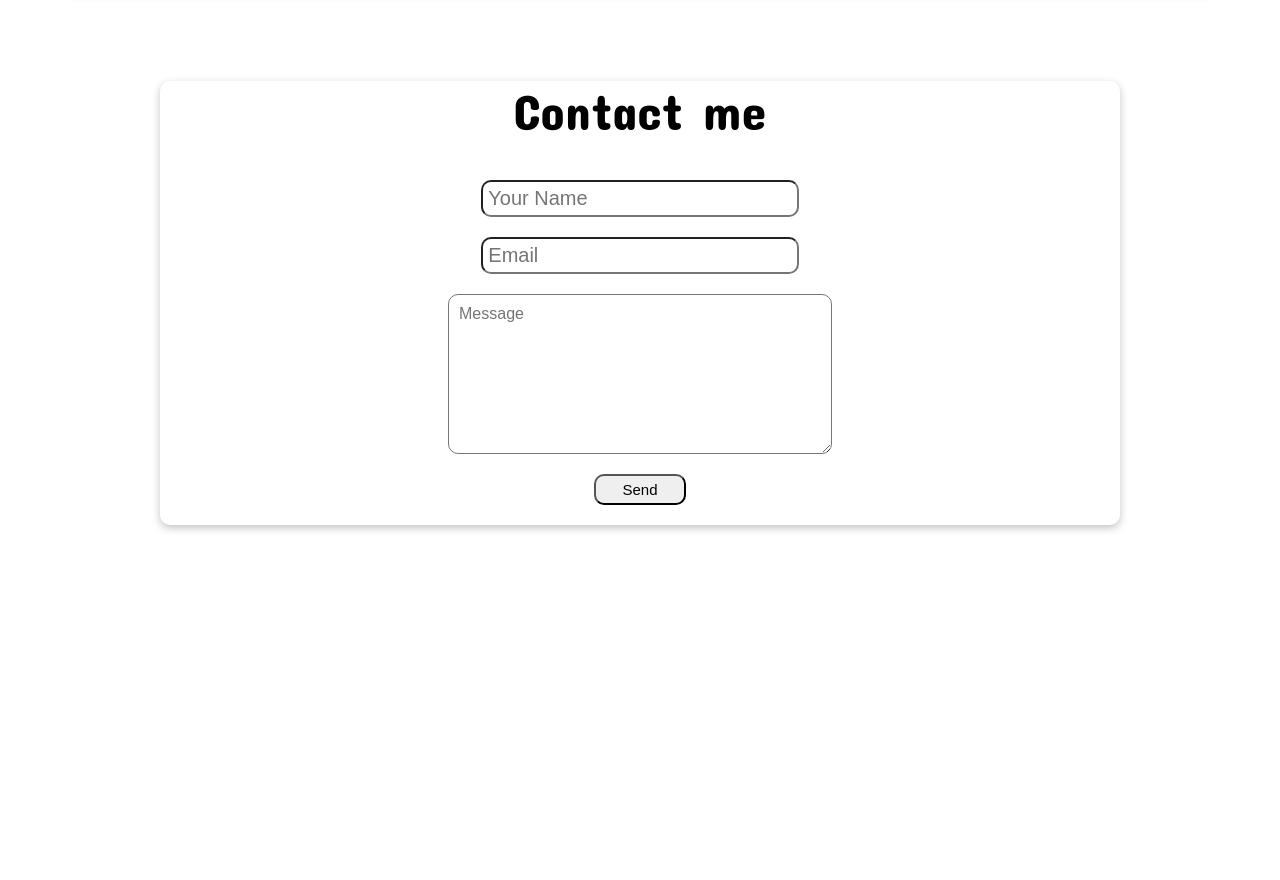
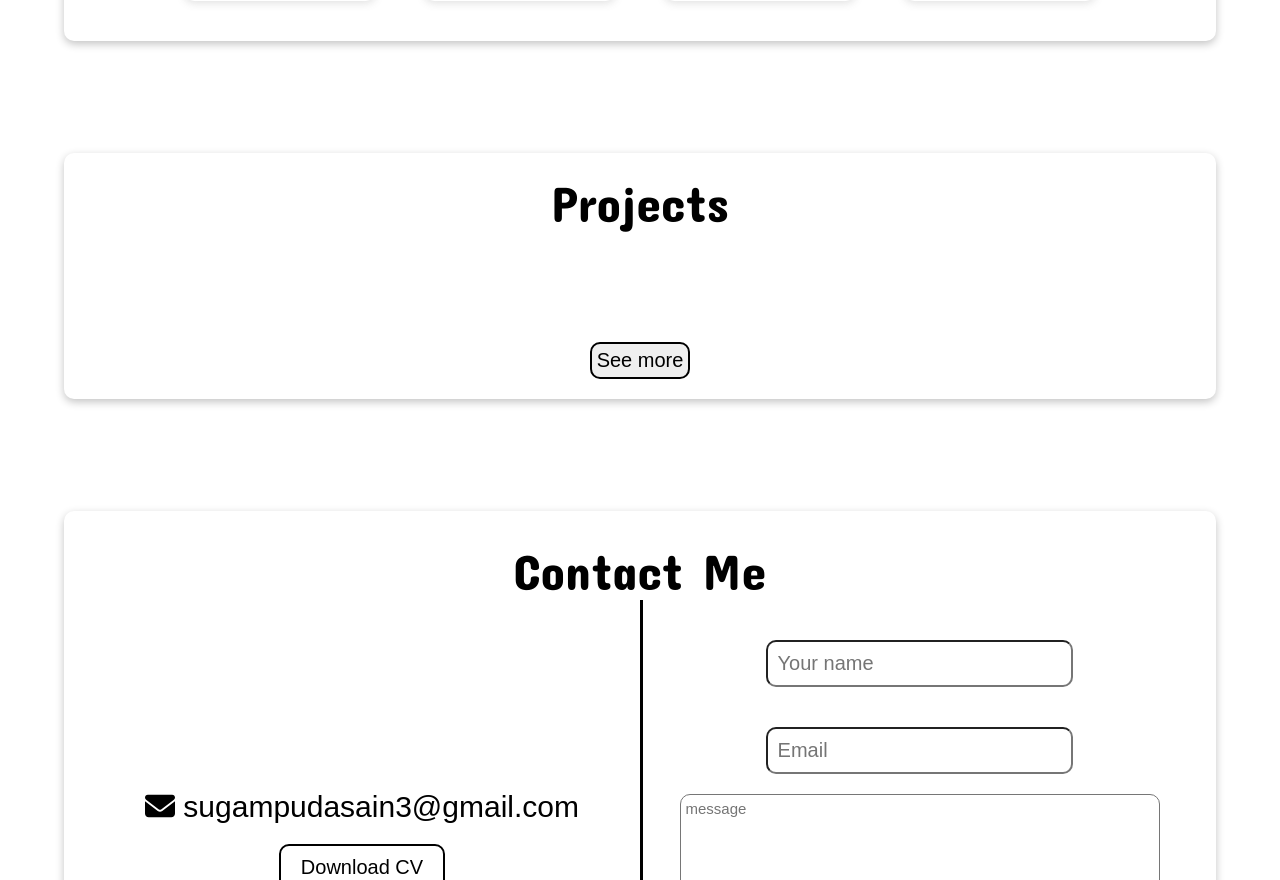
Before and after one commit to sugam2060/New-Portfolio, a React (Vite) app: page / in a window 1280 px wide. Shown: the part 1920-2800 px from the top of the page. Before the commit the page ends 2485 px from the top, so only its background shows below. Built offline with nearby package versions, Linux system fonts and the light colour scheme.

Commit message:
complete

```diff
--- a/src/App.jsx
+++ b/src/App.jsx
@@ -2,6 +2,7 @@ import Header from "./Components/HeaderComponent/Header"
 import About from "./Components/AboutComponent/About"
 import Skill from "./Components/SkillComponent/Skill"
 import Contact from "./Components/ContactForm/Contact"
+import Portfolio from "./Components/ProjectComponents/Project"
 function App() {
 
   return (
@@ -9,6 +10,7 @@ function App() {
       <Header></Header>
       <About></About>
       <Skill></Skill>
+      <Portfolio/>
       <Contact></Contact>
     </>
   )
--- a/src/Components/ContactForm/Contact.css
+++ b/src/Components/ContactForm/Contact.css
@@ -1,64 +1,113 @@
 @import url('https://fonts.googleapis.com/css2?family=Concert+One&display=swap');
 
-#Container{
-    margin-top: 50px;
+#contact{
+    padding-bottom: 5rem;
+    display: grid;
+    & .container{
+        padding: 20px;
+        margin-top: 5rem;
+        border-radius: 10px;
+        justify-self: center;
         display: flex;
+        flex-direction: column;
+        width: 90%;
+        box-shadow: rgba(0, 0, 0, 0.24) 0px 3px 8px;
+        transition: 0.3s;
+
+        &:hover{
+            transform: translateY(-10px);
+        }
+        & .inner-container{
+            display: grid;
+            grid-template-columns: repeat(2,1fr);
+
+        & .left{
+            display: flex;
+            flex-direction: column;
             justify-content: center;
-    padding: 40px;
+            align-items: center;
+
+
+            & p{
+                font-size: 30px;
+                font-family: sans-serif;
+                margin: 20px;
             }
 
-form{
+            & a{
+                padding: 10px 20px;
+                border-radius: 10px;
+                border: 2px solid black;
+                text-decoration: none;
+                font-weight: 400;
+                font-size: 20px;
+                font-family: sans-serif;
+                transition: 0.3s;
+                color: black;
+
+                &:hover{
+                    transform: translateY(-5px);
+                    background-color: rgb(255, 146, 37);
+                }
+            }
+        }
+
+        & .right{
+            display: grid;
+            border-left: 3px solid black;
+            & form{
                 display: flex;
                 flex-direction: column;
-    width: 80%;
                 justify-content: center;
                 align-items: center;
-    padding: 20px;
-    padding-top: 0;
+                margin: 20px;
+
+                & input{
+                    font-family: sans-serif;
+                    font-size: 20px;
+                    padding: 10px;
+                    width: 60%;
+                    margin:20px 0;
                     border-radius: 10px;
-    box-shadow: rgba(0, 0, 0, 0.24) 0px 3px 8px;
+                }
+
+                & textarea{
+                    font-size: 15px;
+                    font-family: sans-serif;
+                    min-width: 30rem;
+                    max-width: 30rem;
+                    min-height: 10rem;
+                    max-height: 10rem;
+                    border-radius: 10px;
+                    padding: 5px;
+                }
+
+
+                & .formbtn{
+                    width: 10rem;
+                    transition: 0.3s;
+                    cursor: pointer;
+
+                    &:hover{
+                        transform: translateY(-3px);
+                        background-color: rgb(255, 146, 37);
+                    }
+                }
+            }
+        }
+
+        }
+    }
+}
+
 
     & h2{
         font-size: 50px;
+        margin-top: 10px;
                 text-align: center;
                 font-family: "Concert One", sans-serif;
                 font-weight: 400;
                 font-size: 50px;
                 font-style: normal;
-                margin-bottom: 20px;
-    }
-
-    & input{
-        width: 34.5%;
-        padding: 5px;
-        margin-top: 20px;
-        font-family: sans-serif;
-        font-size: 20px;
-        border-radius: 10px;
-    }
-
-    & .btn{
-        font-size: 15px;
-        width: 10%;
-        transition: transform 0.1s ease;
-        cursor: pointer;
-    }
-
-    & .btn:hover{
-        transform: scale(1.05);
-        background-color: rgb(255, 177, 50);
-    }
-
-    & textarea{
-        border-radius: 10px;
-        font-family: sans-serif;
-        font-size: 16px;
-        padding: 10px;
-        margin-top: 20px;
-        min-width: 24rem;
-        max-width: 24rem;
-        min-height: 10rem;
-        max-height: 10rem;
-    }
 
     }
--- a/src/Components/ContactForm/Contact.jsx
+++ b/src/Components/ContactForm/Contact.jsx
@@ -1,7 +1,37 @@
+import { FontAwesomeIcon } from '@fortawesome/react-fontawesome';
+import { faEnvelope } from '@fortawesome/free-solid-svg-icons';
 import React, { useRef } from 'react';
 import emailjs from '@emailjs/browser';
 import './Contact.css'
+
+
+
 function Contact(){
+    return(
+       <div id="contact">
+          <div className="container">
+          <h2>Contact Me</h2>
+          <div className="inner-container">
+          <Left></Left>
+            <Right></Right>
+          </div>
+          </div>
+       </div>
+    )
+}
+
+
+function Left(){
+  return(
+    <div className="left">
+        <p><FontAwesomeIcon icon={faEnvelope}></FontAwesomeIcon> sugampudasain3@gmail.com</p>
+        <a href="src\assets\CV.pdf" download className='btn'>Download CV</a>
+    </div>
+  )
+}
+
+
+function Right(){
   const form = useRef();
 
   const sendEmail = (e) => {
@@ -13,7 +43,7 @@ function Contact(){
       })
       .then(
         () => {
-              alert('Message Sent')
+          alert('message send')
         },
         (error) => {
           console.log('FAILED...', error.text);
@@ -22,13 +52,12 @@ function Contact(){
   };
 
   return(
-        <div id='Container'>
+    <div className="right">
       <form ref={form} onSubmit={sendEmail}>
-        <h2>Contact me</h2>
-        <input type="text" placeholder="Your Name"  required name="user_name" />
-        <input type="email" placeholder="Email" required name="user_email" />
-        <textarea placeholder="Message" required name="message" />
-        <input className="btn" type="submit" value="Send" />
+      <input placeholder='Your name' required type="text" name="user_name" />
+      <input placeholder="Email" type="email" required name="user_email" />
+      <textarea placeholder='message' required name="message" />
+      <input className="formbtn" type="submit" value="Send" />
     </form>
     </div>
   )
--- /dev/null
+++ b/src/Components/ProjectComponents/Project.css
@@ -0,0 +1,128 @@
+@import url('https://fonts.googleapis.com/css2?family=Concert+One&display=swap');
+
+#portfolio{
+
+    display: flex;
+    justify-content: center;
+    margin: 5rem 0 0 0;
+
+    & .container{
+        width: 90%;
+        border-radius: 10px;
+        margin: 2rem 0;
+        box-shadow: rgba(0, 0, 0, 0.24) 0px 3px 8px;
+        transition: 0.2s;
+
+        &:hover{
+            transform: translateY(-10px);
+
+        }
+
+
+        & .btn{
+            display: flex;
+            justify-content: center;
+            text-decoration: none;
+
+            & button{
+                margin: 20px 0;
+                padding: 5px;
+                border-radius: 10px;
+                border: 2px solid black;
+                font-size: 20px;
+                transition:0.2s ;
+                cursor: pointer;
+
+
+                &:hover{
+                    transform: translateY(-2px);
+                    background-color: #ff8800;
+                }
+
+            }
+        }
+    }
+
+
+    & .container h2{
+        text-align: center;
+        font-family: "Concert One", sans-serif;
+        font-weight: 400;
+        font-size: 50px;
+        font-style: normal;
+        margin-top: 20px;
+
+    }
+}
+
+.project-list{
+    display: grid;
+    grid-template-columns: repeat(auto-fit,minmax(250px,1fr));
+    gap: 20px;
+    margin-top: 50px;
+    padding: 20px;
+}
+
+.project{
+    border-radius: 10px;
+    position: relative;
+    overflow: hidden;
+}
+
+.project img{
+    width: 100%;
+    border-radius: 10px;
+    display: block;
+    transition: transform 0.5s;
+}
+
+.layer{
+    width: 100%;
+    height: 0%;
+    background: linear-gradient(rgba(0,0,0,0.6),#ff8800);
+    border-radius: 10px;
+    position: absolute;
+    left: 0;
+    bottom: 0;
+    overflow: hidden;
+    display: flex;
+    align-items: center;
+    justify-content: center;
+    flex-direction: column;
+    padding: 0 40px;
+    text-align: center;
+    font-size: 14px;
+    transition: height 0.5s;
+
+    & h3{
+        font-weight: 500;
+        font-size: 40px;
+        margin-bottom: 20px;
+        font-family: sans-serif;
+    }
+
+    & a{
+        margin-top: 20px;
+        color: #ff004f;
+        text-decoration: none;
+        font-size: 18px;
+        line-height: 60px;
+        background: #fff;
+        width: 60px;
+        height: 60px;
+        border-radius: 50%;
+    }
+
+    & p{
+        font-family: sans-serif;
+        font-size: 30px;
+    }
+}
+
+.project:hover img{
+    transform: scale(1.1);
+}
+
+.project:hover .layer{
+    height: 100%;
+}
--- /dev/null
+++ b/src/Components/ProjectComponents/Project.jsx
@@ -0,0 +1,39 @@
+import './Project.css'
+import { FontAwesomeIcon } from '@fortawesome/react-fontawesome'
+import { faLink } from '@fortawesome/free-solid-svg-icons'
+function Portfolio(){
+    return(
+        <>
+            <div id="portfolio">
+                <div className="container">
+                    <h2>Projects</h2>
+                    <div className="project-list">
+                        {/* <Apps link="testing.png" projectName="project-1"></Apps> */}
+                        {/* <Apps link="testing.png" projectName="project-2"></Apps> */}
+                        {/* <Apps link="testing.png" projectName="project-3"></Apps> */}
+                        {/* <Apps link="testing.png" projectName="project-4"></Apps> */}
+                    </div>
+                    <a className="btn" href="#portfolio"><button>See more</button></a>
+                </div>
+            </div>
+        </>
+    )
+}
+
+
+
+function Apps(props){
+    return(
+        <div className="project">
+            <img src={props.link} alt="pic" />
+            <div className="layer">
+                <h3>{props.projectName}</h3>
+                <p>Lorem, ipsum dolor sit amet consectetur adipisicing elit. Quia, rerum.</p>
+                <a href="#"><FontAwesomeIcon className="linkIcon" icon={faLink}></FontAwesomeIcon></a>
+            </div>
+        </div>
+    )
+}
+
+
+export default Portfolio
--- a/src/Components/SkillComponent/Skill.css
+++ b/src/Components/SkillComponent/Skill.css
@@ -1,6 +1,6 @@
 @import url('https://fonts.googleapis.com/css2?family=Concert+One&display=swap');
 
-.skill{
+#skill{
     display: flex;
     flex-direction: column;
     margin-top: 10rem;
@@ -33,6 +33,21 @@
                 font-style: normal;
     }
 
+
+    & .skill-header{
+        width: 90%;
+        box-shadow: rgba(0, 0, 0, 0.24) 0px 3px 8px;
+        border-radius: 10px;
+        display: flex;
+        flex-direction: column;
+        padding: 20px;
+        transition: 0.2s;
+
+        &:hover{
+            transform: translateY(-10px);
+        }
+    }
+
     & .skill-content{
         display: flex;
         flex-wrap: wrap;
@@ -41,8 +56,6 @@
         padding: 20px;
         width: 90%;
         align-self: center;
-        border-radius: 10px;
-        box-shadow: rgba(0, 0, 0, 0.24) 0px 3px 8px;
 
         & .container{
             width: 20%;
--- a/src/Components/SkillComponent/Skill.jsx
+++ b/src/Components/SkillComponent/Skill.jsx
@@ -8,13 +8,15 @@ import { faDatabase } from '@fortawesome/free-solid-svg-icons'
 function Skill(){
     return(
         <>
-        <div className="skill">
-            <h2>Skills</h2>
+        <div id="skill">
+        <div className="skill-header">
+        <h2>Skills</h2>
         <div className="skill-content">
-        <Skillset val='Nodejs' icon={faNode}></Skillset>
+            <Skillset val='Nodejs' icon={faNode}></Skillset>
             <Skillset val='ReactJS' icon={faReact}></Skillset>
             <Skillset val='ExpressJS' icon={faJs}></Skillset>
             <Skillset val='MongoDB' icon={faDatabase}></Skillset>
+        </div>
         </div>
         {/* <a href="#">see more</a> */}
         </div>
```
Also changed, not shown: public/testing.png (added), 1 other file (tests, documents, lock files or other folders). Lines whose indentation alone changed are shown as unchanged.
